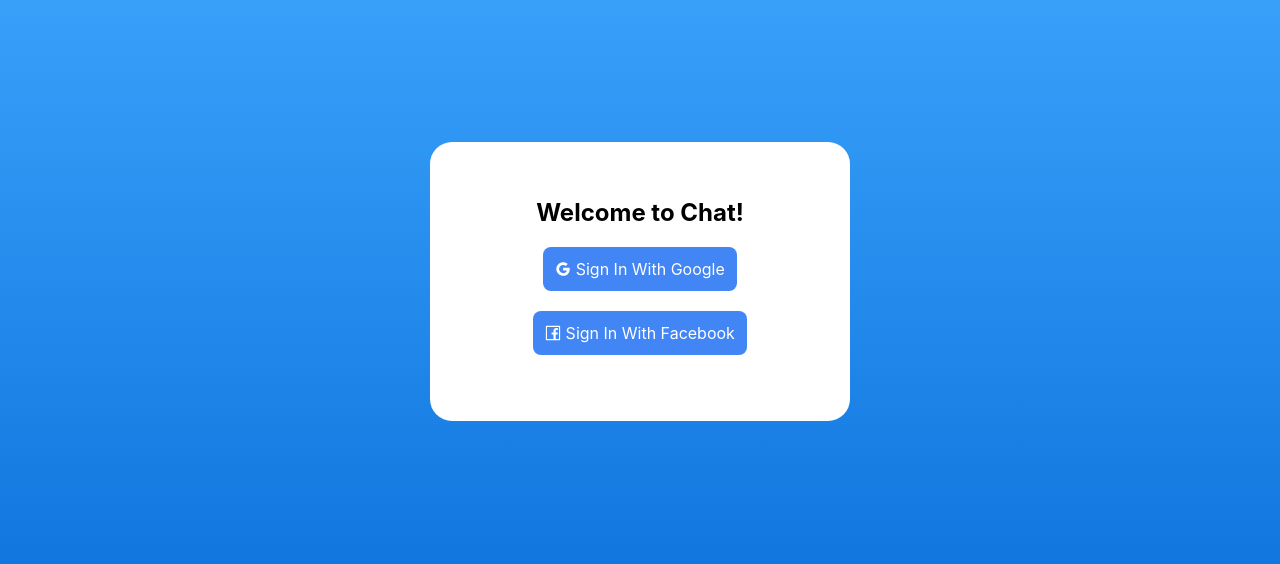
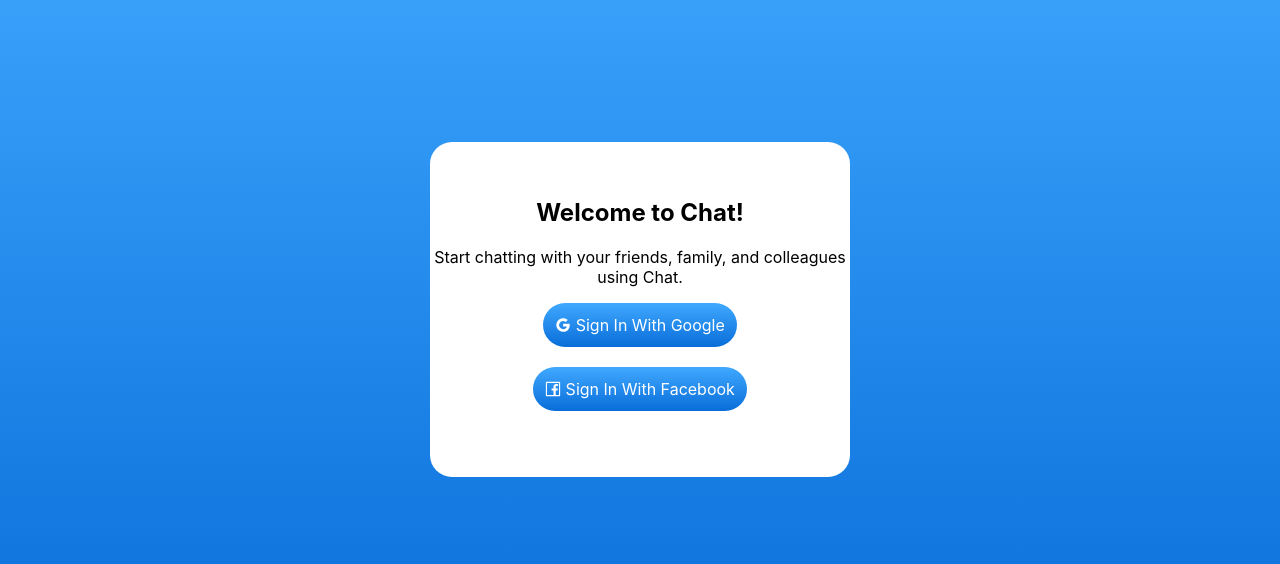
Before and after one commit to Aelbish/Chat, a React (Create React App) app: page / in a window 1280 px wide. Shown: the part 114-678 px from the top of the page. Built offline with nearby package versions, Linux system fonts and the light colour scheme; no server answers.

Commit message:
Finalizing the app

```diff
--- a/public/index.html
+++ b/public/index.html
@@ -2,14 +2,20 @@
 <html lang="en">
   <head>
     <meta charset="utf-8" />
-    <link rel="icon" href="%PUBLIC_URL%/favicon.ico" />
+    <link rel="icon" href="%PUBLIC_URL%/chat.png" />
+
     <meta name="viewport" content="width=device-width, initial-scale=1" />
     <meta name="theme-color" content="#000000" />
     <meta
       name="description"
-      content="Web site created using create-react-app"
+      content="Start chatting with your friends, family, and colleagues using Chat."
     />
-    <link rel="apple-touch-icon" href="%PUBLIC_URL%/logo192.png" />
+    <meta property="og:image" content="%PUBLIC_URL%/chat.png" />
+    <meta
+      property="og:description"
+      content="Start chatting with your friends, family, and colleagues using Chat."
+    />
+    <meta property="og:title" content="Chat" />
     <!--
       manifest.json provides metadata used when your web app is installed on a
       user's mobile device or desktop. See https://developers.google.com/web/fundamentals/web-app-manifest/
@@ -24,7 +30,7 @@
       work correctly both with client-side routing and a non-root public URL.
       Learn how to configure a non-root public URL by running `npm run build`.
     -->
-    <title>React App</title>
+    <title>Chat</title>
   </head>
   <body>
     <noscript>You need to enable JavaScript to run this app.</noscript>
--- a/src/components/Login.js
+++ b/src/components/Login.js
@@ -10,6 +10,7 @@
     <div id="login-page">
       <div id="login-card">
         <h2>Welcome to Chat!</h2>
+        <p>Start chatting with your friends, family, and colleagues using Chat.</p>
         <div
           className="login-button google"
           onClick={() => {
--- a/src/index.css
+++ b/src/index.css
@@ -19,7 +19,7 @@
 .nav-bar {
   width: 100%;
   height: 66px;
-  background-color: #002766;
+  background-image: linear-gradient(15deg, #0044ff 0%, #0080ff 69%);
 }
 
 .logo-tab {
@@ -40,8 +40,18 @@
 }
 
 ::-webkit-scrollbar {
-  width: 0; /* Remove scrollbar space */
+  width: 8px; /* Remove scrollbar space */
   background: transparent; /* Optional: just make scrollbar invisible */
+}
+::-webkit-scrollbar-track {
+  background-color: #e4e4e4;
+  border-radius: 100px;
+}
+
+::-webkit-scrollbar-thumb {
+  background-image: linear-gradient(15deg, #0044ff 0%, #0080ff 69%);
+  box-shadow: inset 2px 2px 5px 0 rgba(#fff, 0.5);
+  border-radius: 100px;
 }
 
 /* Login Page */
@@ -71,16 +81,16 @@
   cursor: pointer;
   color: white;
   padding: 12px;
-  border-radius: 8px;
+  border-radius: 30px;
   display: inline-block;
 }
 
 .facebook {
-  background-color: #3b5998;
+  background-image: linear-gradient(#40a9ff, #096dd9);
 }
 
 .google {
-  background-color: #4285f4;
+  background-image: linear-gradient(#40a9ff, #096dd9);
   color: white;
 }
 
```
Also changed, not shown: public/chat.png (added).
